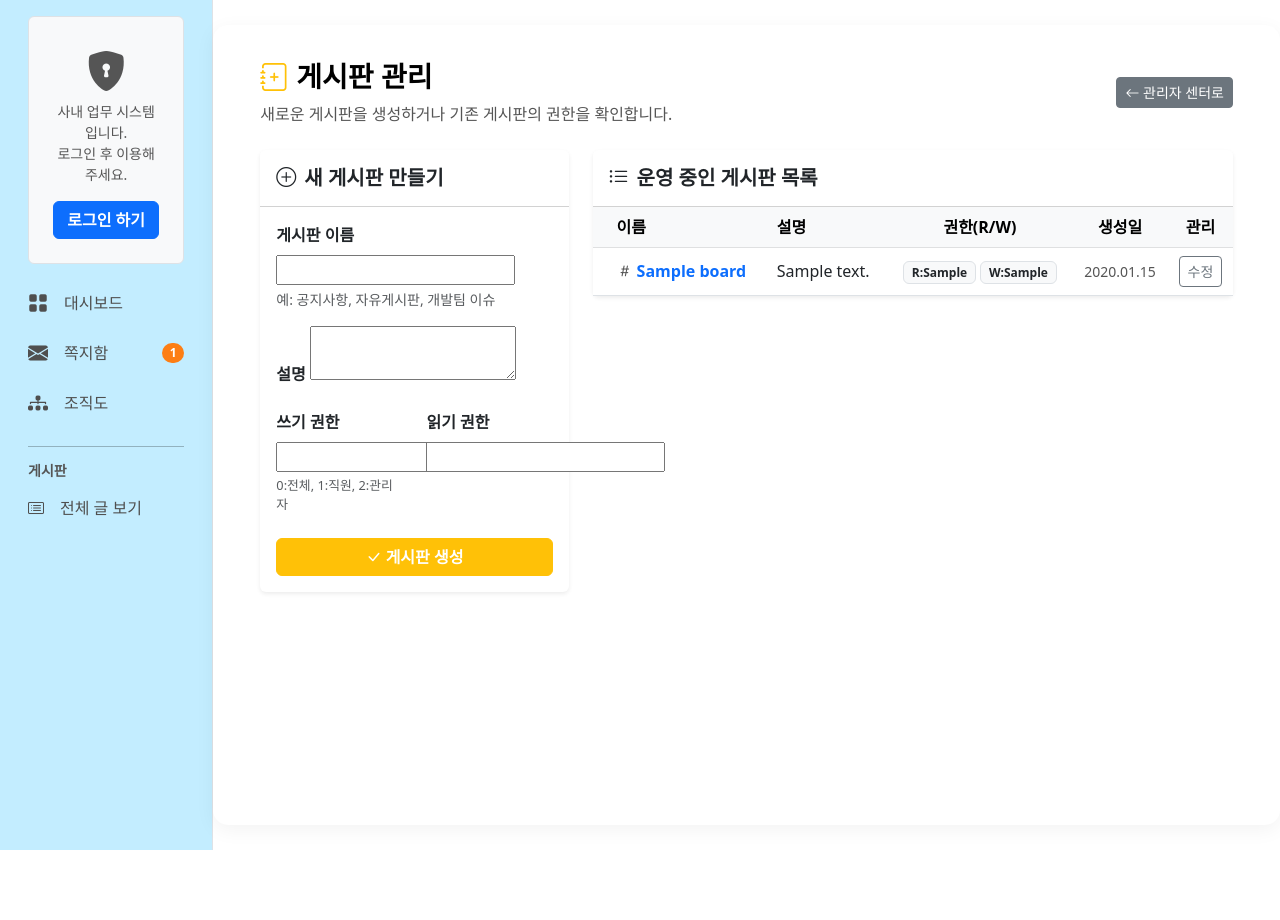
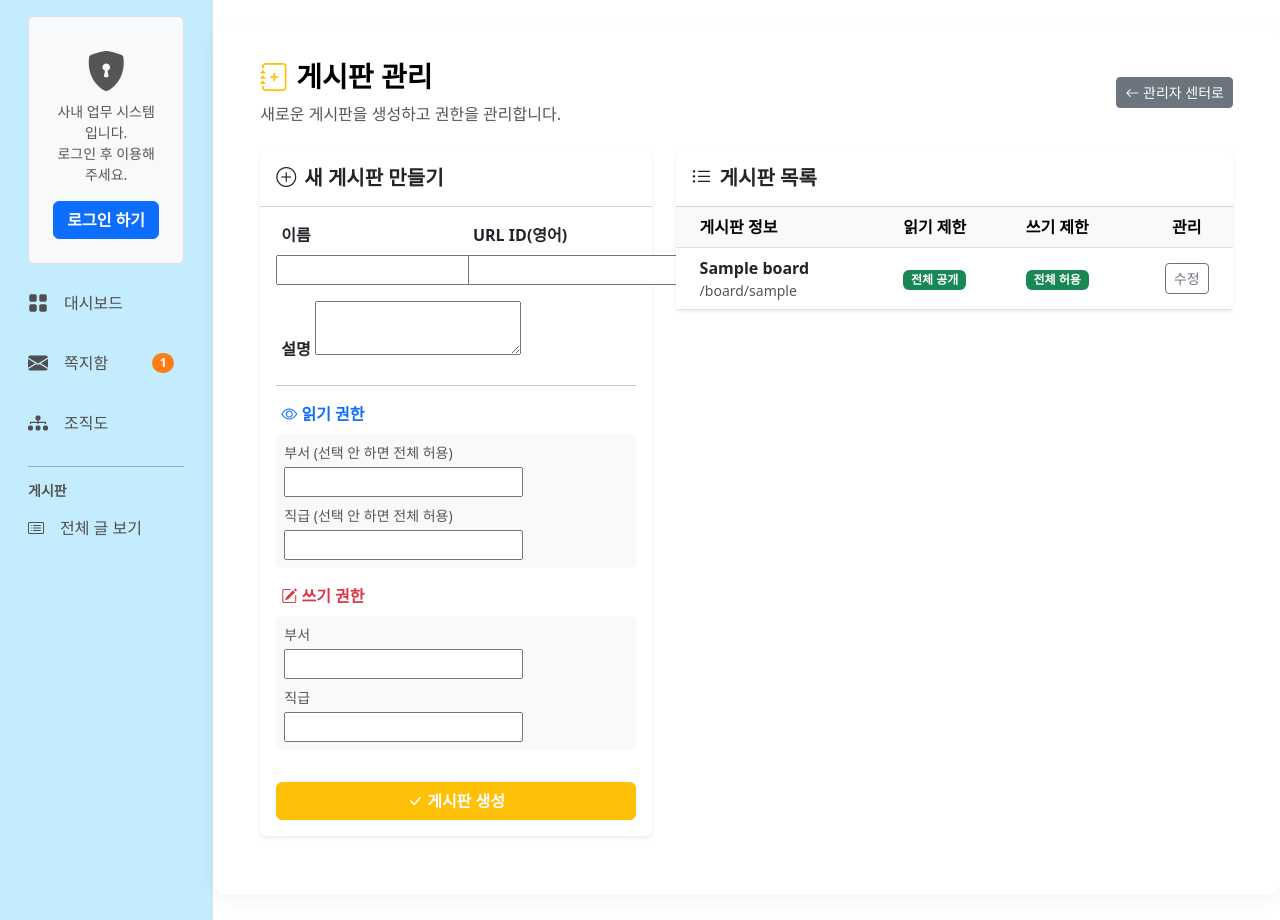
Before and after one commit to seyoung927/hybridcloud-project, a Django app: template CB/community/templates/community/manage_boards.html in a window 1280 px wide. Before the commit the page ends 850 px from the top, so only its background shows below. Run offline with Django 4.2, Linux system fonts and the light colour scheme; the template is opened without the code that fills it: most values are stand-ins (such as "Sample title", 1, 10 or a date in 2020); form fields are guessed from the names that the template uses.

Commit message:
재수정 완료

```diff
--- a/CB/community/templates/community/manage_boards.html
+++ b/CB/community/templates/community/manage_boards.html
@@ -5,7 +5,7 @@
     <div class="d-flex justify-content-between align-items-center mb-4">
         <div>
             <h3 class="fw-bold"><i class="bi bi-journal-plus text-warning me-2"></i>게시판 관리</h3>
-            <p class="text-muted mb-0">새로운 게시판을 생성하거나 기존 게시판의 권한을 확인합니다.</p>
+            <p class="text-muted mb-0">새로운 게시판을 생성하고 권한을 관리합니다.</p>
         </div>
         <a href="{% url 'manage_home' %}" class="btn btn-secondary btn-sm">
             <i class="bi bi-arrow-left"></i> 관리자 센터로
@@ -13,7 +13,7 @@
     </div>
 
     <div class="row g-4">
-        <div class="col-lg-4">
+        <div class="col-lg-5">
             <div class="card shadow-sm border-0">
                 <div class="card-header bg-white py-3">
                     <h5 class="fw-bold m-0"><i class="bi bi-plus-circle me-2"></i>새 게시판 만들기</h5>
@@ -22,10 +22,15 @@
                     <form method="post">
                         {% csrf_token %}
 
-                        <div class="mb-3">
-                            <label class="form-label fw-bold">게시판 이름</label>
-                            {{ form.name }}
-                            <div class="form-text">예: 공지사항, 자유게시판, 개발팀 이슈</div>
+                        <div class="row mb-3">
+                            <div class="col-md-6">
+                                <label class="form-label fw-bold">이름</label>
+                                {{ form.name }}
+                            </div>
+                            <div class="col-md-6">
+                                <label class="form-label fw-bold">URL ID(영어)</label>
+                                {{ form.slug }}
+                            </div>
                         </div>
 
                         <div class="mb-3">
@@ -33,19 +38,37 @@
                             {{ form.description }}
                         </div>
 
-                        <div class="row mb-4">
-                            <div class="col-6">
-                                <label class="form-label fw-bold">쓰기 권한</label>
-                                {{ form.write_permission }}
-                                <div class="form-text" style="font-size: 0.8rem;">0:전체, 1:직원, 2:관리자</div>
-                            </div>
-                            <div class="col-6">
-                                <label class="form-label fw-bold">읽기 권한</label>
-                                {{ form.read_permission }}
+                        <hr>
+
+                        <div class="mb-3">
+                            <label class="fw-bold text-primary mb-2"><i class="bi bi-eye"></i> 읽기 권한</label>
+                            <div class="card bg-light border-0 p-2">
+                                <small class="d-block text-muted mb-1">부서 (선택 안 하면 전체 허용)</small>
+                                <div class="d-flex flex-wrap gap-2 mb-2">
+                                    {{ form.read_access_depts }}
+                                </div>
+                                <small class="d-block text-muted mb-1">직급 (선택 안 하면 전체 허용)</small>
+                                <div class="d-flex flex-wrap gap-2">
+                                    {{ form.read_access_ranks }}
+                                </div>
                             </div>
                         </div>
 
-                        <button type="submit" class="btn btn-warning w-100 fw-bold text-white">
+                        <div class="mb-3">
+                            <label class="fw-bold text-danger mb-2"><i class="bi bi-pencil-square"></i> 쓰기 권한</label>
+                            <div class="card bg-light border-0 p-2">
+                                <small class="d-block text-muted mb-1">부서</small>
+                                <div class="d-flex flex-wrap gap-2 mb-2">
+                                    {{ form.write_access_depts }}
+                                </div>
+                                <small class="d-block text-muted mb-1">직급</small>
+                                <div class="d-flex flex-wrap gap-2">
+                                    {{ form.write_access_ranks }}
+                                </div>
+                            </div>
+                        </div>
+
+                        <button type="submit" class="btn btn-warning w-100 fw-bold text-white mt-3">
                             <i class="bi bi-check-lg"></i> 게시판 생성
                         </button>
                     </form>
@@ -53,36 +76,42 @@
             </div>
         </div>
 
-        <div class="col-lg-8">
+        <div class="col-lg-7">
             <div class="card shadow-sm border-0">
                 <div class="card-header bg-white py-3">
-                    <h5 class="fw-bold m-0"><i class="bi bi-list-ul me-2"></i>운영 중인 게시판 목록</h5>
+                    <h5 class="fw-bold m-0"><i class="bi bi-list-ul me-2"></i>게시판 목록</h5>
                 </div>
                 <div class="card-body p-0">
                     <div class="table-responsive">
                         <table class="table table-hover align-middle mb-0">
                             <thead class="table-light">
                                 <tr>
-                                    <th class="ps-4">이름</th>
-                                    <th>설명</th>
-                                    <th class="text-center">권한(R/W)</th>
-                                    <th class="text-center">생성일</th>
+                                    <th class="ps-4">게시판 정보</th>
+                                    <th>읽기 제한</th>
+                                    <th>쓰기 제한</th>
                                     <th class="text-center">관리</th>
                                 </tr>
                             </thead>
                             <tbody>
                                 {% for board in boards %}
                                 <tr>
-                                    <td class="ps-4 fw-bold text-primary">
-                                        <i class="bi bi-hash text-muted me-1"></i>{{ board.name }}
+                                    <td class="ps-4">
+                                        <div class="fw-bold text-dark">{{ board.name }}</div>
+                                        <div class="small text-muted">/board/{{ board.slug }}</div>
                                     </td>
-                                    <td>{{ board.description|default:"-" }}</td>
-                                    <td class="text-center">
-                                        <span class="badge bg-light text-dark border">R:{{ board.read_permission }}</span>
-                                        <span class="badge bg-light text-dark border">W:{{ board.write_permission }}</span>
+                                    <td>
+                                        {% if board.read_access_depts.exists or board.read_access_ranks.exists %}
+                                            <span class="badge bg-secondary">일부 제한</span>
+                                        {% else %}
+                                            <span class="badge bg-success">전체 공개</span>
+                                        {% endif %}
                                     </td>
-                                    <td class="text-center text-muted small">
-                                        {{ board.created_at|date:"Y.m.d" }}
+                                    <td>
+                                        {% if board.write_access_depts.exists or board.write_access_ranks.exists %}
+                                            <span class="badge bg-secondary">일부 제한</span>
+                                        {% else %}
+                                            <span class="badge bg-success">전체 허용</span>
+                                        {% endif %}
                                     </td>
                                     <td class="text-center">
                                         <button class="btn btn-sm btn-outline-secondary">수정</button>
@@ -90,8 +119,7 @@
                                 </tr>
                                 {% empty %}
                                 <tr>
-                                    <td colspan="5" class="text-center py-5 text-muted">
-                                        <i class="bi bi-journal-x display-6 d-block mb-3"></i>
+                                    <td colspan="4" class="text-center py-5 text-muted">
                                         생성된 게시판이 없습니다.
                                     </td>
                                 </tr>
@@ -104,4 +132,11 @@
         </div>
     </div>
 </div>
+
+<style>
+    /* 체크박스 가로 정렬을 위한 간단한 스타일 */
+    ul { list-style: none; padding: 0; margin: 0; display: flex; flex-wrap: wrap; gap: 10px; }
+    li { margin-right: 10px; }
+    label { margin-left: 5px; cursor: pointer; }
+</style>
 {% endblock %}
```
